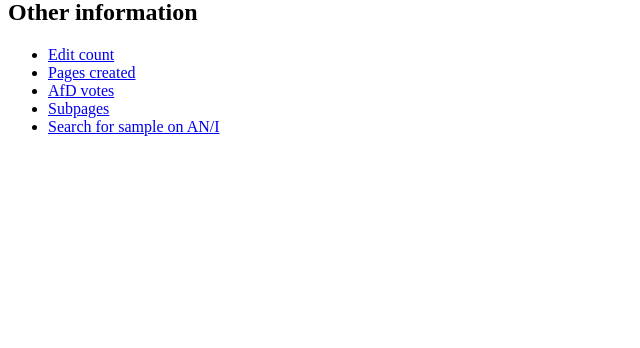
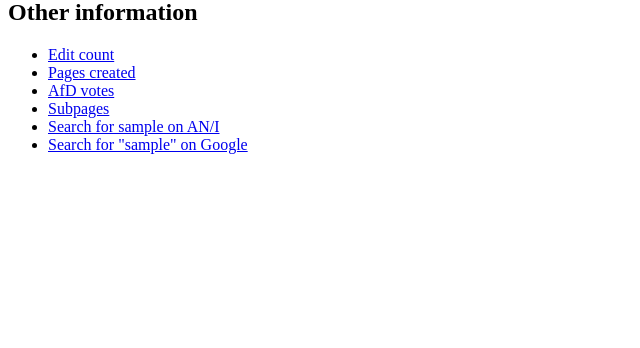
Before and after one commit to riceissa/wikidossier, a Flask app: a page that uses templates/user_result.html in a window 1280 px wide. Shown: the part 452-800 px from the top of the page, without its empty margins (0-640 px from the left). Run offline with Flask 2, Linux system fonts and the light colour scheme; data that the repository does not hold is empty.

Commit message:
Add google

```diff
--- a/templates/user_result.html
+++ b/templates/user_result.html
@@ -16,6 +16,7 @@
       <li><a href="https://tools.wmflabs.org/afdstats/afdstats.py?name={{ username }}&amp;max=500&amp;startdate=&amp;altname=">AfD votes</a></li>
       <li><a href="https://en.wikipedia.org/wiki/Special:PrefixIndex/User:{{ username }}/">Subpages</a></li>
       <li><a href="https://en.wikipedia.org/wiki/Special:Search?search={{ username }}&amp;prefix=Wikipedia%3AAdministrators'+noticeboard&amp;fulltext=Search&amp;fulltext=Search">Search for {{ username}} on AN/I</a></li>
+      <li><a href="https://encrypted.google.com/search?hl=en&amp;q=%22{{ username }}%22">Search for "{{ username}}" on Google</a></li>
     </ul>
   </body>
 </html>
```
